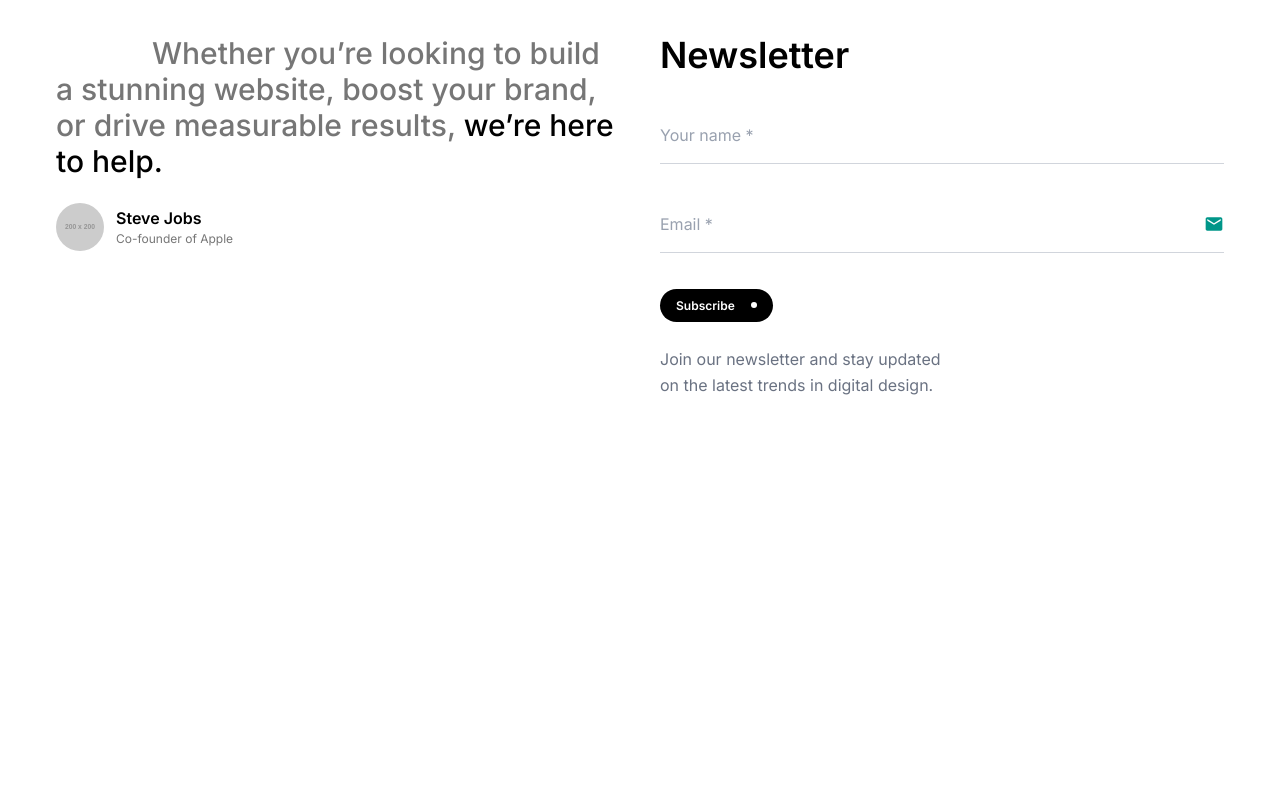
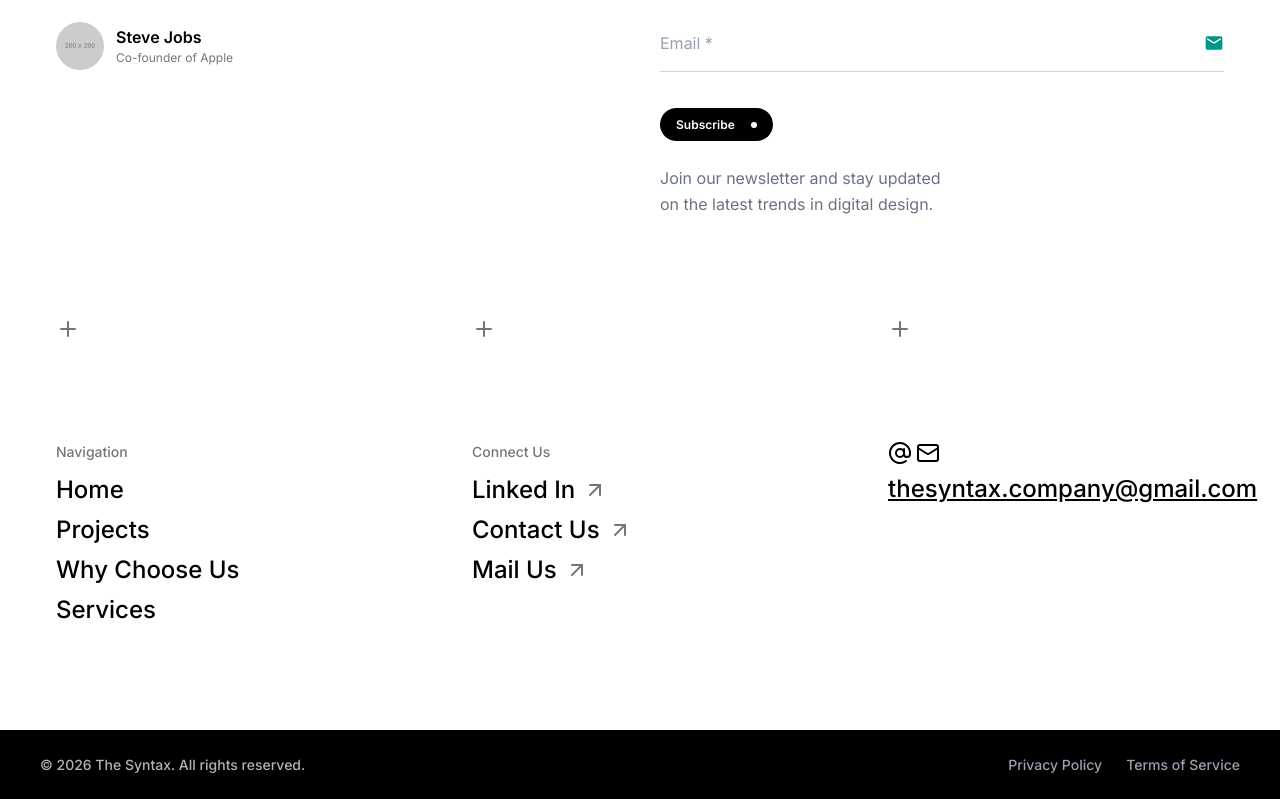
Before and after one commit to thecyntax/Official-Website, a React (Vite) app in the folder client/: page / in a window 1280 px wide. Shown: the part 298-1097 px from the top of the page. Before the commit the page ends 800 px from the top, so only its background shows below. Built offline with nearby package versions, Linux system fonts and the light colour scheme; a web font is replaced by a local one.

Commit message:
Finished Footer

```diff
--- a/client/package.json
+++ b/client/package.json
@@ -13,6 +13,7 @@
     "@tailwindcss/vite": "^4.2.1",
     "@vitejs/plugin-react": "^5.2.0",
     "dotenv": "^17.3.1",
+    "lucide-react": "^0.577.0",
     "react": "^19.2.4",
     "react-dom": "^19.2.4",
     "react-router-dom": "^7.13.1",
--- a/client/src/components/layout/Footer.jsx
+++ b/client/src/components/layout/Footer.jsx
@@ -1,58 +1,25 @@
-// import React from "react";
-// import NewsLetter from "./footer-components/NewsLetter";
-
-// const Footer = () => {
-//   return (
-//     <div className="m-10">
-//       {/* responsive 2-column: stacked on small, equal halves on md+ */}
-//       <div className="flex flex-col md:flex-row gap-5 items-stretch">
-//         {/* quote - takes half width on md+ */}
-//         <div className="w-full md:w-1/2 flex flex-col gap-10">
-//           <p className="text-[#767676] text-3xl font-medium indent-8">
-//             Whether you’re looking to build a stunning website, boost your
-//             brand, or drive measurable results,{" "}
-//             <span className="text-black">we’re here to help.</span>
-//           </p>
-
-//           <div className="flex items-center gap-3">
-//             <img
-//               className="w-12 h-12 rounded-full object-cover"
-//               src="https://placehold.co/200x200"
-//               alt="placeholder"
-//             />
-//             <div>
-//               <p className="font-semibold">Steve Jobs</p>
-//               <p className="text-[#767676] text-[12px]">Co-founder of Apple</p>
-//             </div>
-//           </div>
-//         </div>
-
-//         {/* newsletter - takes half width on md+ */}
-//         <div className="w-full md:w-1/2">
-//           <NewsLetter />
-//         </div>
-//       </div>
-//     </div>
-//   );
-// };
-
-// export default Footer;
-
-
 import React from "react";
 import NewsLetter from "./footer-components/NewsLetter";
+import { Plus } from "lucide-react";
+import { ArrowUpRight } from "lucide-react";
+import { AtSign, Mail } from "lucide-react";
+import SectionTwo from "./footer-components/SectionTwo";
 
 const Footer = () => {
   return (
+    <div>
       <div className="px-4 py-10 md:py-12 lg:py-16 mx-auto lg:m-10 ">
-      {/* stacked on small, side-by-side on md+ / lg+, equal width columns */}
+        {/* section one  */}
         <div className="flex flex-col lg:flex-row gap-8 md:gap-10 items-stretch">
           {/* quote - flexible column */}
           <div className="flex-1 min-w-0 flex flex-col  gap-6">
-          <p className="text-[#767676] text-2xl sm:text-2xl md:text-3xl font-medium
-                        sm:text-left md:indent-8 lg:indent-12">
-            &nbsp; &nbsp;  &nbsp; Whether you’re looking to build a stunning website, boost your brand,
-            or drive measurable results, <span className="text-black">we’re here to help.</span>
+            <p
+              className="text-[#767676] text-2xl sm:text-2xl md:text-3xl font-medium
+                        sm:text-left md:indent-8 lg:indent-12"
+            >
+              &nbsp; &nbsp; &nbsp; Whether you’re looking to build a stunning
+              website, boost your brand, or drive measurable results,{" "}
+              <span className="text-black">we’re here to help.</span>
             </p>
 
             <div className="flex items-center gap-3">
@@ -63,7 +30,9 @@ const Footer = () => {
               />
               <div>
                 <p className="font-semibold text-sm md:text-base">Steve Jobs</p>
-              <p className="text-[#767676] text-[11px] md:text-[12px]">Co-founder of Apple</p>
+                <p className="text-[#767676] text-[11px] md:text-[12px]">
+                  Co-founder of Apple
+                </p>
               </div>
             </div>
           </div>
@@ -73,6 +42,23 @@ const Footer = () => {
             <NewsLetter />
           </div>
         </div>
+
+        {/* section two  */}
+        <div>
+          <SectionTwo />
+        </div>
+      </div>
+      <div className="bg-black py-4 sm:py-6 px-4 sm:px-6 md:px-10 w-full">
+        <div className="flex flex-col sm:flex-row items-center justify-between gap-2 sm:gap-3">
+          <p className="text-[#b3b3b3] font-medium text-[12px] sm:text-[13px] md:text-[14px]">
+            &copy; {new Date().getFullYear()} The Syntax. All rights reserved.
+          </p>
+          <div className="flex items-center gap-4 sm:gap-6 text-gray-400 text-[12px] sm:text-[13px] md:text-[14px] font-medium">
+            <p className="hover:text-white cursor-pointer transition-colors">Privacy Policy</p>
+            <p className="hover:text-white cursor-pointer transition-colors">Terms of Service</p>
+          </div>
+        </div>
+      </div>
     </div>
   );
 };
--- /dev/null
+++ b/client/src/components/layout/footer-components/SectionTwo.jsx
@@ -0,0 +1,77 @@
+import React from "react";
+import { Plus, ArrowUpRight, AtSign, Mail } from "lucide-react";
+
+const SectionTwo = () => {
+  return (
+    <section>
+      <div className="grid grid-cols-1 md:grid-cols-2 lg:grid-cols-3 gap-8 md:gap-12 lg:gap-20 items-start">
+        {/* first section */}
+        <div>
+          <div className="py-10 md:py-16 lg:py-[100px]">
+            <Plus className="text-[#767676]" />
+          </div>
+
+          <div>
+            <p className="text-[#767676] text-[14px] font-medium pb-3">
+              Navigation
+            </p>
+
+            <div className="text-xl md:text-2xl font-medium flex flex-col gap-2">
+              <p>Home</p>
+              <p>Projects</p>
+              <p>Why Choose Us</p>
+              <p>Services</p>
+            </div>
+          </div>
+        </div>
+
+        {/* second section */}
+        <div>
+          <div className="py-10 md:py-16 lg:py-[100px]">
+            <Plus className="text-[#767676]" />
+          </div>
+
+          <div>
+            <p className="text-[#767676] text-[14px] font-medium pb-3">
+              Connect Us
+            </p>
+
+            <div className="text-xl md:text-2xl font-medium flex flex-col gap-2">
+              <p className="flex items-center gap-2">
+                Linked In <ArrowUpRight className="text-[#767676]" />
+              </p>
+
+              <p className="flex items-center gap-2">
+                Contact Us <ArrowUpRight className="text-[#767676]" />
+              </p>
+
+              <p className="flex items-center gap-2">
+                Mail Us <ArrowUpRight className="text-[#767676]" />
+              </p>
+            </div>
+          </div>
+        </div>
+
+        {/* third section */}
+        <div className="md:col-span-2 lg:col-span-1">
+          <div className="py-10 md:py-16 lg:py-[100px]">
+            <Plus className="text-[#767676]" />
+          </div>
+
+          <div>
+            <div className="flex gap-1 mb-2">
+              <AtSign />
+              <Mail />
+            </div>
+
+            <h1 className="text-2xl md:text-3xl lg:text-xl xl:text-2xl 2xl:text-3xl font-medium underline whitespace-nowrap">
+              thesyntax.company@gmail.com
+            </h1>
+          </div>
+        </div>
+      </div>
+    </section>
+  );
+};
+
+export default SectionTwo;
```
Also changed, not shown: client/src/components/layout/footer-components/NewsLetter.jsx (+18 -67 lines), 1 other file (tests, documents, lock files or other folders). Lines whose indentation alone changed are shown as unchanged.
